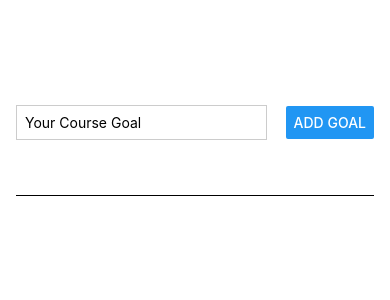
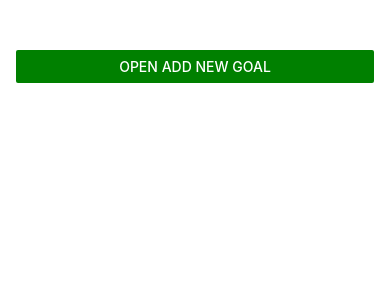
Before and after one commit to ragg09/react-native-course, a React Native app: screen / in a window 390 px wide. Shown: the top 300 px of the page. Built offline with nearby package versions, Linux system fonts and the light colour scheme.

Commit message:
Modal and modal event handler

```diff
--- a/App.js
+++ b/App.js
@@ -4,7 +4,12 @@ import GoalItem from './components/GoalItem';
 import GoalInput from './components/GoalInput';
 
 export default function App() {
+  const [isOpen, setIsOpen] = useState(false);
   const [goalLists, setGoalLists] = useState([]);
+
+  const modalHandler = (iputGoal) => {
+    setIsOpen(!isOpen);
+  };
 
   const addGoalHandler = (inputGoal) => {
     setGoalLists((currentGoalLists) => [
@@ -21,7 +26,18 @@ export default function App() {
 
   return (
     <View style={styles.appContainer}>
-      <GoalInput onPress={addGoalHandler} />
+      <Button
+        title="Open Add New Goal"
+        color={'green'}
+        onPress={modalHandler}
+      />
+      {isOpen && (
+        <GoalInput
+          onPress={addGoalHandler}
+          visible={isOpen}
+          modalHandler={modalHandler}
+        />
+      )}
       <View style={styles.goalsContainer}>
         <FlatList
           data={goalLists}
--- a/components/GoalInput.js
+++ b/components/GoalInput.js
@@ -6,10 +6,11 @@ import {
   Text,
   TextInput,
   View,
-  FlatList
+  FlatList,
+  Modal
 } from 'react-native';
 
-export default function GoalInput({ onPress }) {
+export default function GoalInput({ onPress, visible, modalHandler }) {
   const [inputGoal, setInputGoal] = useState('');
 
   const goalInptutHandler = (input) => {
@@ -20,10 +21,12 @@ export default function GoalInput({ onPress }) {
     if (inputGoal !== '') {
       onPress(inputGoal);
       setInputGoal('');
+      modalHandler();
     }
   };
 
   return (
+    <Modal visible={visible} animationType="slide">
       <View style={styles.inputContainer}>
         <TextInput
           style={styles.textInput}
@@ -31,16 +34,25 @@ export default function GoalInput({ onPress }) {
           onChangeText={goalInptutHandler}
           value={inputGoal}
         />
+        <View style={styles.buttonContainer}>
+          <View style={styles.buttonView}>
             <Button title="Add Goal" onPress={addGoalHandler} />
           </View>
+          <View style={styles.buttonView}>
+            <Button title="Cancel" onPress={modalHandler} />
+          </View>
+        </View>
+      </View>
+    </Modal>
   );
 }
 
 const styles = StyleSheet.create({
   inputContainer: {
     flex: 1,
-    flexDirection: 'row',
-    justifyContent: 'space-between',
+    padding: 30,
+    flexDirection: 'column',
+    justifyContent: 'center',
     alignItems: 'center',
     marginBottom: 20,
     borderBottomWidth: 1,
@@ -49,8 +61,15 @@ const styles = StyleSheet.create({
   textInput: {
     borderWidth: 1,
     borderColor: '#cccccc',
-    width: '70%',
-    marginRight: 8,
+    width: '100%',
     padding: 8
+  },
+  buttonContainer: {
+    marginTop: 16,
+    flexDirection: 'row'
+  },
+  buttonView: {
+    width: 100,
+    marginHorizontal: 8
   }
 });
```
Lines whose indentation alone changed are shown as unchanged.
